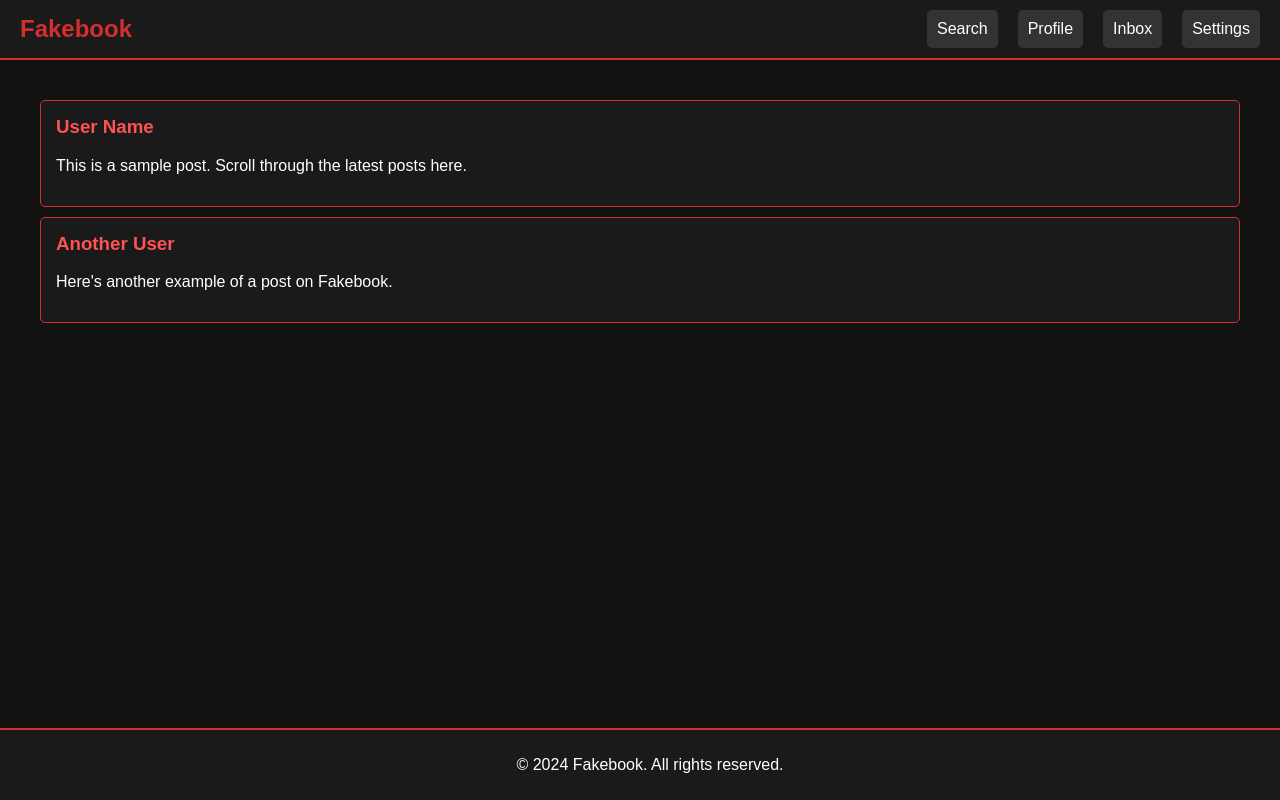
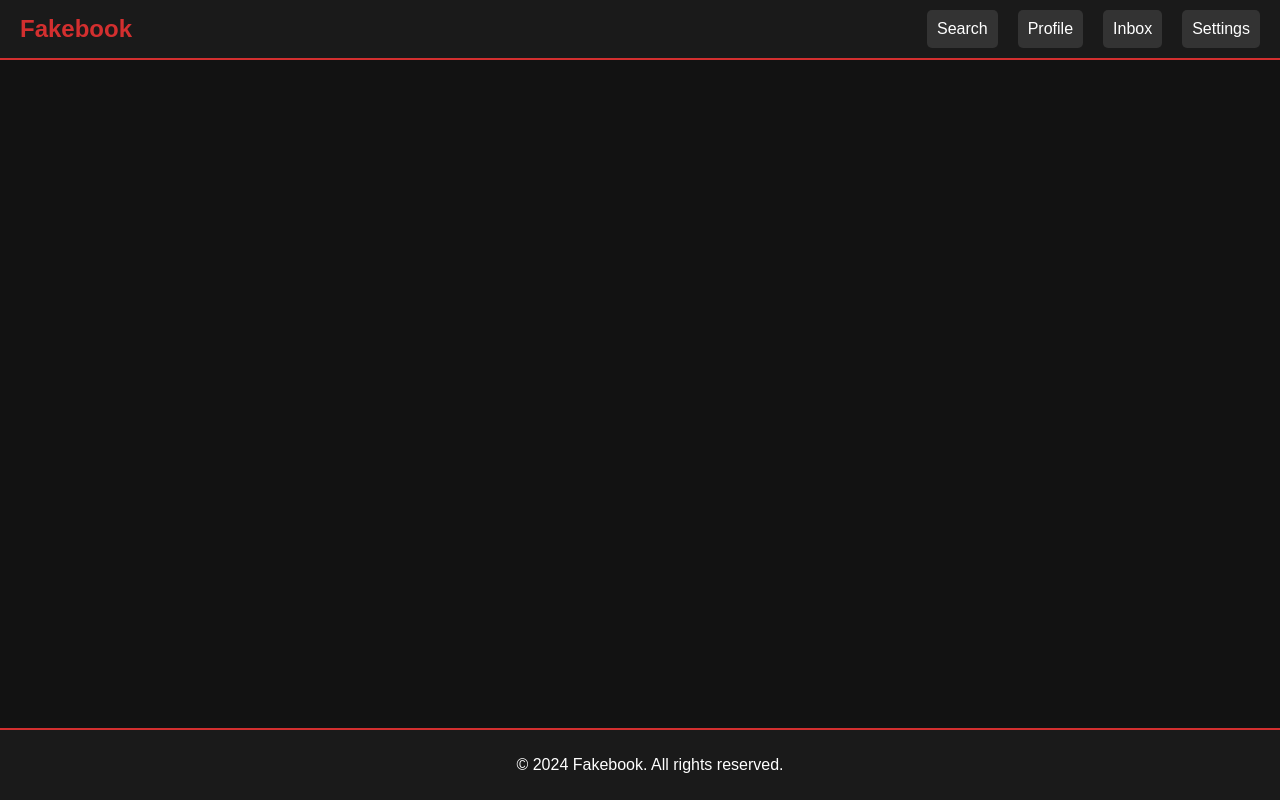
Before and after one commit to AveePB/Fakebook, a Flask app: template src/templates/index.html in a window 1280 px wide. Run offline with Flask 3, Linux system fonts and the light colour scheme; the template is opened without the code that fills it, so the values that code supplies are empty.

Commit message:
Updated website titles + home page

```diff
--- a/src/templates/index.html
+++ b/src/templates/index.html
@@ -1,20 +1,10 @@
 {% extends 'base.html' %}
 
 {% block head %}
-<title>Fakebook - Home</title>
+<link rel="stylesheet" href="{{ url_for('static', filename='css/serach.css') }}">
+<title>Fakebook - Search</title>
 {% endblock %}
 
 {% block body %}
-<!-- Main Content Area -->
-<div class="content">
-    <div class="post">
-        <h3>User Name</h3>
-        <p>This is a sample post. Scroll through the latest posts here.</p>
-    </div>
-    <div class="post">
-        <h3>Another User</h3>
-        <p>Here's another example of a post on Fakebook.</p>
-    </div>
-    <!-- Add more posts as needed -->
-</div>
+
 {% endblock %}
--- a/src/templates/login.html
+++ b/src/templates/login.html
@@ -1,6 +1,7 @@
 {% extends 'base.html' %}
 {% block head %}
 <link rel="stylesheet" href="{{ url_for('static', filename='css/authz.css') }}">
+<title>Fakebook - Log In</title>
 {% endblock %}
 
 {% block body %}
--- a/src/templates/profile.html
+++ b/src/templates/profile.html
@@ -1,6 +1,7 @@
 {% extends 'base.html' %}
 {% block head %}
 <link rel="stylesheet" href="{{ url_for('static', filename='css/profile.css') }}">
+<title>Fakebook - {{ username }}</title>
 {% endblock %}
 
 {% block body %}
--- a/src/templates/signup.html
+++ b/src/templates/signup.html
@@ -1,6 +1,7 @@
 {% extends 'base.html' %}
 {% block head %}
 <link rel="stylesheet" href="{{ url_for('static', filename='css/authz.css') }}">
+<title>Fakebook - Sign Up</title>
 {% endblock %}
 
 {% block body %}
```
Also changed, not shown: src/static/css/search.css (added).
